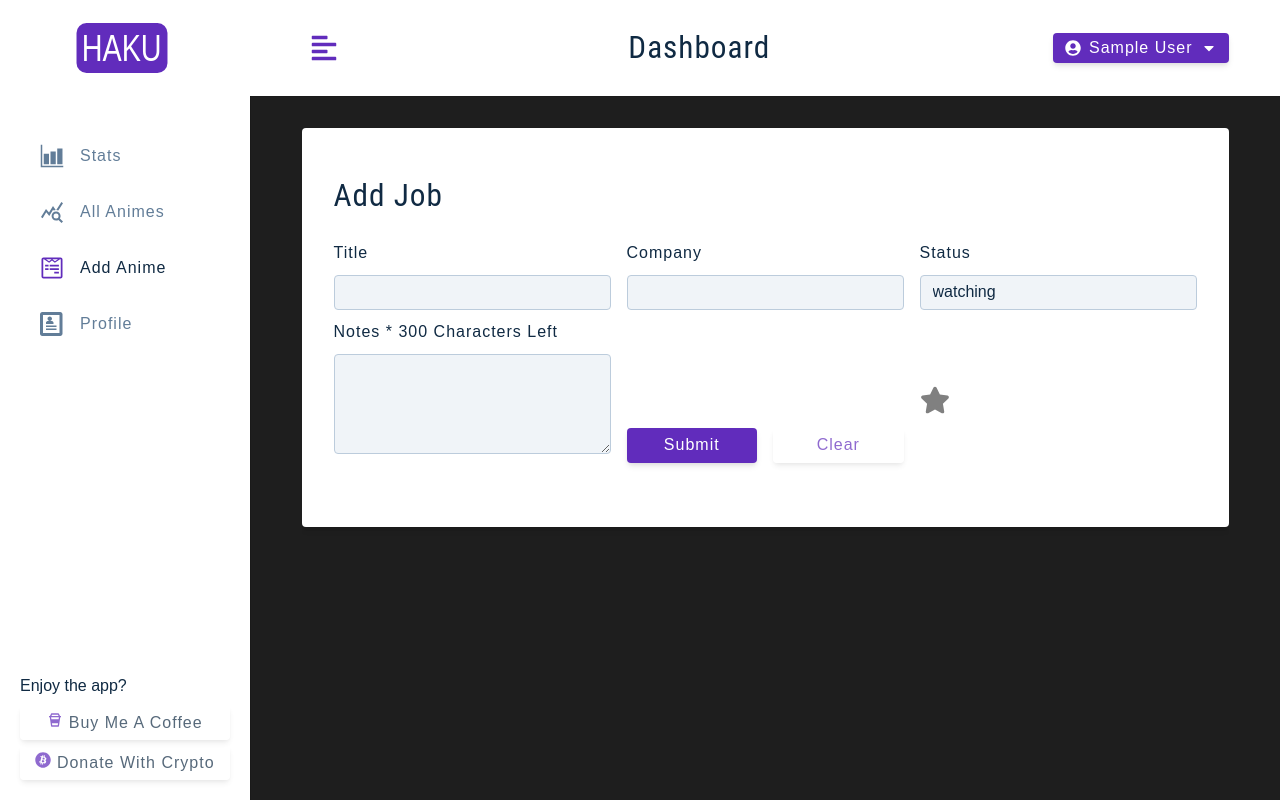
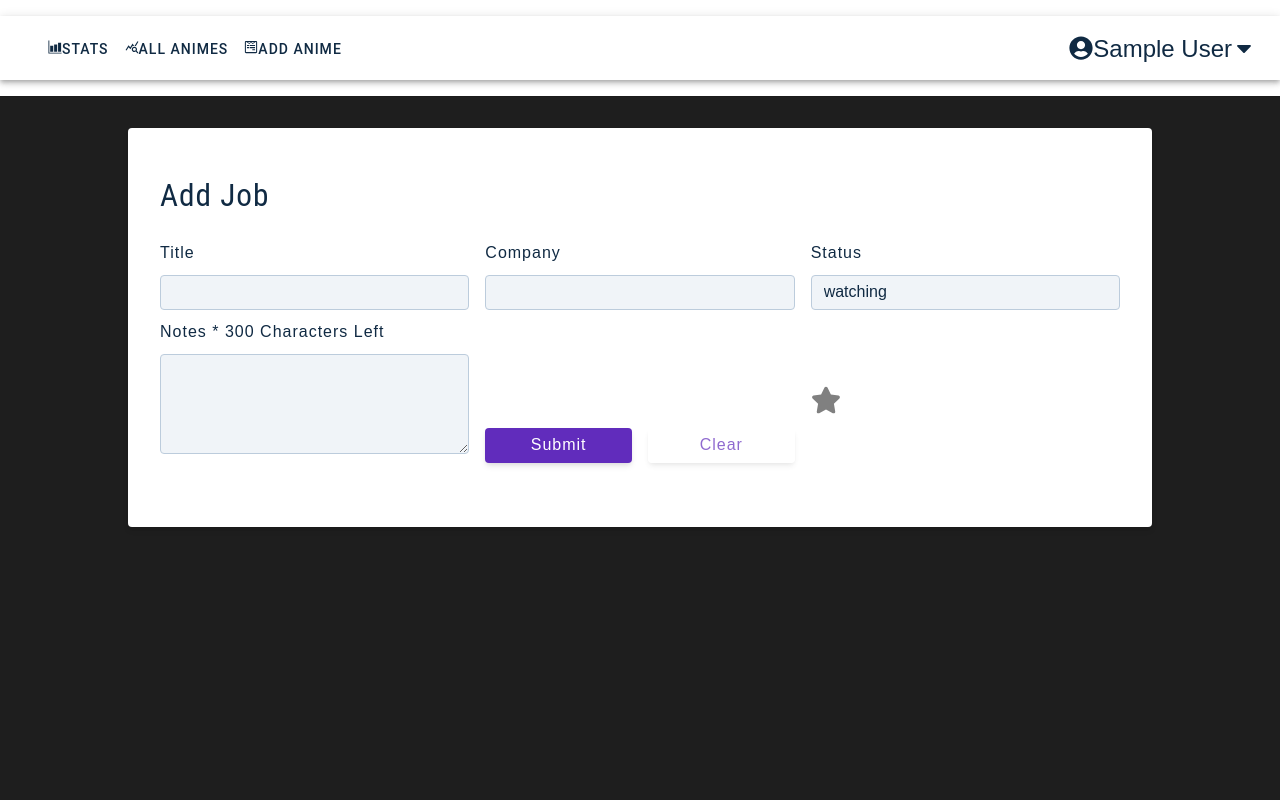
Before and after one commit to ZacharyTStone/My-Anime-Collection, a React (Create React App) app in the folder client/: page /add-job in a window 1280 px wide. Built offline with nearby package versions, Linux system fonts and the light colour scheme; sample sign-in values are in the browser's storage.

Commit message:
change shared layout and replace nav with MUINavbar

```diff
--- a/client/package.json
+++ b/client/package.json
@@ -3,6 +3,10 @@
   "version": "0.1.0",
   "private": true,
   "dependencies": {
+    "@emotion/react": "^11.8.1",
+    "@emotion/styled": "^11.8.1",
+    "@mui/icons-material": "^5.4.2",
+    "@mui/material": "^5.4.2",
     "@testing-library/jest-dom": "^5.15.0",
     "@testing-library/react": "^11.2.7",
     "@testing-library/user-event": "^12.8.3",
--- /dev/null
+++ b/client/src/Components/MUINavbar.js
@@ -0,0 +1,249 @@
+import * as React from "react";
+import AppBar from "@mui/material/AppBar";
+import Box from "@mui/material/Box";
+import Toolbar from "@mui/material/Toolbar";
+import IconButton from "@mui/material/IconButton";
+import Typography from "@mui/material/Typography";
+import Menu from "@mui/material/Menu";
+import MenuIcon from "@mui/icons-material/Menu";
+import Container from "@mui/material/Container";
+import Avatar from "@mui/material/Avatar";
+import Button from "@mui/material/Button";
+import Tooltip from "@mui/material/Tooltip";
+import MenuItem from "@mui/material/MenuItem";
+import { useAppContext } from "../context/appContext";
+import { useState } from "react";
+import NavLinks from "./NavLinks";
+import ProfileLinks from "./ProfileLInks";
+import { NavLink } from "react-router-dom";
+import Logo from "./Logo";
+import { FaUserCircle } from "react-icons/fa";
+import { FaCaretDown } from "react-icons/fa";
+import styled from "styled-components";
+
+const settings = ["Profile", "Logout"];
+
+const MUINavbar = () => {
+  const { toggleSidebar, logoutUser, user, deleteUser } = useAppContext();
+
+  const [showLogout, setShowLogout] = useState(false);
+
+  const handleLogout = () => {
+    if (user.emailProvider === "demo.com") {
+      console.log(user.emailProvider);
+      deleteUser();
+      logoutUser();
+    } else {
+      logoutUser();
+    }
+  };
+
+  const [anchorElNav, setAnchorElNav] = React.useState(null);
+  const [anchorElUser, setAnchorElUser] = React.useState(null);
+
+  const handleOpenNavMenu = (event) => {
+    setAnchorElNav(event.currentTarget);
+  };
+  const handleOpenUserMenu = (event) => {
+    setAnchorElUser(event.currentTarget);
+  };
+
+  const handleCloseNavMenu = () => {
+    setAnchorElNav(null);
+  };
+
+  const handleCloseUserMenu = () => {
+    setAnchorElUser(null);
+  };
+
+  return (
+    <Wrapper>
+      <AppBar position="static" color="transparent">
+        <Container maxWidth="xl">
+          <Toolbar disableGutters>
+            <Typography
+              variant="h6"
+              noWrap
+              component="div"
+              sx={{ mr: 2, display: { xs: "none", md: "flex" } }}
+            >
+              <Logo />
+            </Typography>
+
+            <Box sx={{ flexGrow: 1, display: { xs: "flex", md: "none" } }}>
+              <IconButton
+                size="large"
+                aria-label="account of current user"
+                aria-controls="menu-appbar"
+                aria-haspopup="true"
+                onClick={handleOpenNavMenu}
+                color="inherit"
+              >
+                <MenuIcon />
+              </IconButton>
+              <Menu
+                id="menu-appbar"
+                anchorEl={anchorElNav}
+                anchorOrigin={{
+                  vertical: "bottom",
+                  horizontal: "left",
+                }}
+                keepMounted
+                transformOrigin={{
+                  vertical: "top",
+                  horizontal: "left",
+                }}
+                open={Boolean(anchorElNav)}
+                onClose={handleCloseNavMenu}
+                sx={{
+                  display: { xs: "block", md: "none" },
+                }}
+              >
+                <NavLinks />
+              </Menu>
+            </Box>
+            <Typography
+              variant="h6"
+              noWrap
+              component="div"
+              sx={{ flexGrow: 1, display: { xs: "flex", md: "none" } }}
+            >
+              <Logo />
+            </Typography>
+            <Box sx={{ flexGrow: 1, display: { xs: "none", md: "flex" } }}>
+              <NavLinks />
+            </Box>
+
+            <Box sx={{ flexGrow: 0 }}>
+              <Tooltip title="Open settings" className="nav-link">
+                <IconButton onClick={handleOpenUserMenu} sx={{ p: 0 }}>
+                  <FaUserCircle color="var(--textColor)" />
+                  <span
+                    style={{
+                      color: "var(--textColor)",
+                    }}
+                  >
+                    {user.name}
+                  </span>
+                  <FaCaretDown color="var(--textColor)" />
+                </IconButton>
+              </Tooltip>
+              <Menu
+                sx={{ mt: "45px" }}
+                id="menu-appbar"
+                anchorEl={anchorElUser}
+                anchorOrigin={{
+                  vertical: "top",
+                  horizontal: "right",
+                }}
+                keepMounted
+                transformOrigin={{
+                  vertical: "top",
+                  horizontal: "right",
+                }}
+                open={Boolean(anchorElUser)}
+                onClose={handleCloseUserMenu}
+              >
+                <MenuItem key={1}>
+                  <NavLink to="/profile" onClick={handleCloseUserMenu}>
+                    <Typography textAlign="center">profile</Typography>
+                  </NavLink>
+                </MenuItem>
+                <MenuItem key={2} onClick={handleLogout}>
+                  <Typography textAlign="center">logout</Typography>
+                </MenuItem>
+              </Menu>
+            </Box>
+          </Toolbar>
+        </Container>
+      </AppBar>
+    </Wrapper>
+  );
+};
+
+const Wrapper = styled.nav`
+  height: var(--nav-height);
+  display: flex;
+  align-items: center;
+  justify-content: center;
+  box-shadow: 0 1px 0px 0px rgba(0, 0, 0, 0.1);
+  .logo {
+    display: flex;
+    align-items: center;
+    width: 100px;
+  }
+  .nav-center {
+    display: flex;
+    width: 90vw;
+    align-items: center;
+    justify-content: space-between;
+  }
+  .toggle-btn {
+    background: transparent;
+    border-color: transparent;
+    font-size: 1.75rem;
+    color: var(--primary-500);
+    cursor: pointer;
+    display: flex;
+    align-items: center;
+  }
+  background: var(--white);
+  .btn-container {
+    position: relative;
+    button {
+      margin-top: 0px;
+      margin-right: 0px;
+    }
+  }
+  .btn button {
+    display: flex;
+    align-items: center;
+    justify-content: center;
+    gap: 0 0.5rem;
+    position: relative;
+    box-shadow: var(--shadow-2);
+  }
+
+  .dropdown {
+    position: absolute;
+    top: 30px;
+    left: 0;
+    width: 100%;
+    background: var(--primary-100);
+    box-shadow: var(--shadow-2);
+    padding: 0.5rem;
+    text-align: center;
+    visibility: hidden;
+    border-radius: var(--borderRadius);
+  }
+  .show-dropdown {
+    visibility: visible;
+  }
+  .dropdown-btn {
+    background: transparent;
+    border-color: transparent;
+    color: var(--primary-500);
+    letter-spacing: var(--letterSpacing);
+    text-transform: capitalize;
+    cursor: pointer;
+  }
+  .logo-text {
+    display: none;
+    margin: 0;
+  }
+  @media (min-width: 992px) {
+    position: sticky;
+    top: 0;
+
+    .nav-center {
+      width: 90%;
+    }
+    .logo {
+      display: none;
+    }
+    .logo-text {
+      display: block;
+    }
+  }
+`;
+export default MUINavbar;
--- a/client/src/Components/NavLinks.js
+++ b/client/src/Components/NavLinks.js
@@ -1,5 +1,6 @@
 import links from "../utils/links";
 import { NavLink } from "react-router-dom";
+import { Button } from "@mui/material";
 
 const NavLinks = ({ toggleSidebar }) => {
   return (
@@ -8,17 +9,18 @@ const NavLinks = ({ toggleSidebar }) => {
         const { text, path, id, icon } = link;
 
         return (
+          <Button>
             <NavLink
               to={path}
               key={id}
-            onClick={toggleSidebar}
               className={({ isActive }) =>
-              isActive ? "nav-link active" : "nav-link"
+                isActive ? "nav-link " : "nav-link"
               }
             >
               <span className="icon">{icon}</span>
               {text}
             </NavLink>
+          </Button>
         );
       })}
     </div>
--- a/client/src/Components/Navbar.js
+++ b/client/src/Components/Navbar.js
@@ -46,6 +46,9 @@ const Navbar = () => {
             }}
           >
             <FaUserCircle />
+            <span color={user.theme === "dark" ? "white" : "black"}>
+              {user.name}
+            </span>
             {user?.name}
             <FaCaretDown />
           </button>
--- /dev/null
+++ b/client/src/Components/ProfileLInks.js
@@ -0,0 +1,12 @@
+import { ImProfile } from "react-icons/im";
+import { GoTools } from "react-icons/go";
+
+const ProfileLinks = () => {
+  const links = [
+    { id: 5, text: "profile", path: "profile", icon: <ImProfile /> },
+
+    { id: 6, text: "logout", path: "logout", icon: <GoTools /> },
+  ];
+};
+
+export default ProfileLinks;
--- a/client/src/Components/index.js
+++ b/client/src/Components/index.js
@@ -8,6 +8,7 @@ import Logo from "./Logo";
 import Navbar from "./Navbar";
 import SearchContainer from "./SearchContainer";
 import SmallSidebar from "./SmallSidebar";
+import MUINavbar from "./MUINavbar";
 export {
   Logo,
   FormRow,
@@ -19,4 +20,5 @@ export {
   SearchContainer,
   JobsContainer,
   Loading,
+  MUINavbar,
 };
--- a/client/src/pages/Dashboard/AllJobs.js
+++ b/client/src/pages/Dashboard/AllJobs.js
@@ -3,8 +3,10 @@ import { JobsContainer, SearchContainer } from "../../Components";
 const AllJobs = () => {
   return (
     <>
-      <SearchContainer />
-      <JobsContainer />
+      <main className="content full-page" datatype="">
+        <SearchContainer />
+        <JobsContainer />
+      </main>
     </>
   );
 };
--- a/client/src/pages/Dashboard/SharedLayout.js
+++ b/client/src/pages/Dashboard/SharedLayout.js
@@ -1,6 +1,6 @@
 import { Outlet } from "react-router-dom";
 import styled from "styled-components";
-import { Navbar, BigSidebar, SmallSidebar } from "../../Components";
+import { MUINavbar, BigSidebar, SmallSidebar } from "../../Components";
 import { useAppContext } from "../../context/appContext";
 const SharedLayout = () => {
   const { user } = useAppContext();
@@ -14,13 +14,9 @@ const SharedLayout = () => {
       {" "}
       <Wrapper>
         <main className="dashboard" data-theme={user.theme}>
-          <SmallSidebar />
-          <BigSidebar />
-          <div>
-            <Navbar />
-            <div className="dashboard-page" data-theme={user.theme}>
-              <Outlet />
-            </div>
+          <MUINavbar />
+          <div className="dashboard-page" data-theme={user.theme}>
+            <Outlet />
           </div>
         </main>
       </Wrapper>
@@ -30,26 +26,22 @@ const SharedLayout = () => {
 
 const Wrapper = styled.section`
   .dashboard {
-    display: grid;
-    grid-template-columns: 1fr;
-    background-color: "black";
-    overflow: auto;
     min-height: 100vh;
     height: 100%;
+    /* width: 100vh; */
   }
   .dashboard-page {
-    width: 90vw;
+    width: 100%;
     /* height: 100vh; */
     margin: 0 auto;
     padding: 2rem 0;
-    overflow: scroll;
   }
   @media (min-width: 992px) {
     .dashboard {
       grid-template-columns: auto 1fr;
     }
     .dashboard-page {
-      width: 90%;
+      width: 80%;
     }
   }
 `;
--- a/client/src/pages/Dashboard/Stats.js
+++ b/client/src/pages/Dashboard/Stats.js
@@ -1,6 +1,7 @@
 import { useEffect } from "react";
 import { useAppContext } from "../../context/appContext";
 import { Loading } from "../../Components";
+import styled from "styled-components";
 
 const Stats = (props) => {
   const { isLoading, user } = useAppContext();
@@ -13,10 +14,18 @@ const Stats = (props) => {
     return <Loading center />;
   }
   return (
-    <main className="dashboard" data-theme={user.theme}>
-      <h3>stats</h3>
-    </main>
+    <Wrapper>
+      <main className="content full-page" data-theme={user.theme}>
+        <h3>Anime Stats</h3>
+      </main>
+    </Wrapper>
   );
 };
 
+const Wrapper = styled.section`
+  h3 {
+    text-align: center;
+  }
+`;
+
 export default Stats;
--- a/client/src/utils/links.js
+++ b/client/src/utils/links.js
@@ -25,12 +25,6 @@ const links = [
     path: "add-job",
     icon: <FaWpforms />,
   },
-  {
-    id: 5,
-    text: "profile",
-    path: "profile",
-    icon: <ImProfile />,
-  },
 ];
 
 export default links;
```
Also changed, not shown: 1 other file (tests, documents, lock files or other folders). Lines whose indentation alone changed are shown as unchanged.
